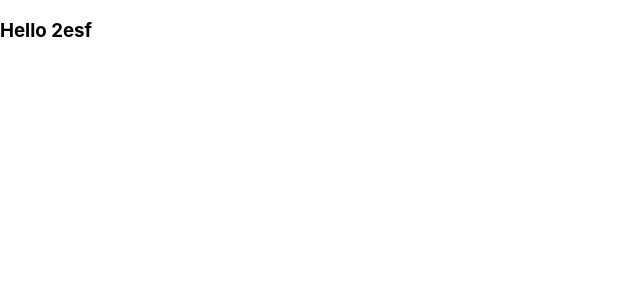
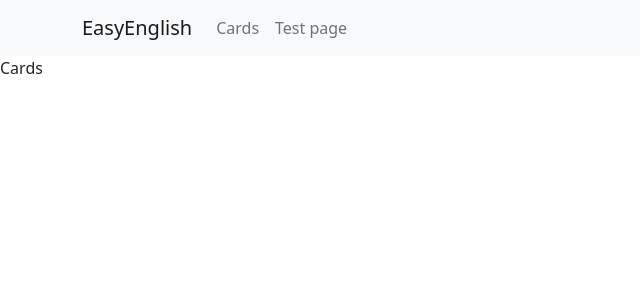
Before and after one commit to RomanVozniak/EasyEnglish, a React (Create React App) app in the folder easyenglishclient/: page /cards in a window 1280 px wide. Shown: the top 300 px of the page, without its empty margins (0-640 px from the left). Built offline with nearby package versions, Linux system fonts and the light colour scheme.

Commit message:
Add navbar.

```diff
--- a/easyenglishclient/package.json
+++ b/easyenglishclient/package.json
@@ -40,7 +40,6 @@
     ]
   },
   "devDependencies": {
-    "eslint-config-react-app": "^7.0.1",
     "jest-editor-support": "^30.0.2",
     "react-router-dom": "^6.3.0"
   }
--- a/easyenglishclient/src/App.js
+++ b/easyenglishclient/src/App.js
@@ -1,5 +1,22 @@
-import React from 'react';
+import React from "react";
+import ReactDOM from "react-dom/client";
+import { BrowserRouter, Routes, Route } from "react-router-dom";
+
+import "bootstrap/dist/css/bootstrap.min.css";
+
+import Layout from "./pages/layout/layout";
+import TestPage from "./pages/testpage";
+
+import CardsGrid from "./pages/cardsgrid";
 
 export default function App() {
-    return <h3> Hello  2esf</h3>
+  return (
+    <BrowserRouter>
+      <Layout />
+      <Routes>
+        <Route path="cards" element={<CardsGrid />} />
+        <Route path="testpage" element={<TestPage />} />
+      </Routes>
+    </BrowserRouter>
+  );
 }
--- /dev/null
+++ b/easyenglishclient/src/pages/cardsgrid.jsx
@@ -0,0 +1,4 @@
+import React, { useState } from "react";
+export default function CardsGrid() {
+  return <>Cards</>;
+}
--- /dev/null
+++ b/easyenglishclient/src/pages/home/home.jsx
@@ -0,0 +1,5 @@
+import React from "react";
+
+export default function Home() {
+  return <h3>home page</h3>;
+}
--- /dev/null
+++ b/easyenglishclient/src/pages/layout/layout.jsx
@@ -0,0 +1,16 @@
+import React, { ReactRouterDOM } from "react";
+import { Container, Nav, Navbar } from "react-bootstrap";
+
+export default function Layout(props) {
+  return (
+    <Navbar bg="light" variant="light">
+      <Container>
+        <Navbar.Brand href="/">EasyEnglish</Navbar.Brand>
+        <Nav className="me-auto">
+          <Nav.Link href="/cards">Cards</Nav.Link>
+          <Nav.Link href="/testpage">Test page</Nav.Link>
+        </Nav>
+      </Container>
+    </Navbar>
+  );
+}
--- /dev/null
+++ b/easyenglishclient/src/pages/testpage.jsx
@@ -0,0 +1,5 @@
+import React from 'react';
+
+export default function TestPage() {
+    return <h3>test page</h3>;
+}
```
Also changed, not shown: 1 other file (tests, documents, lock files or other folders).
